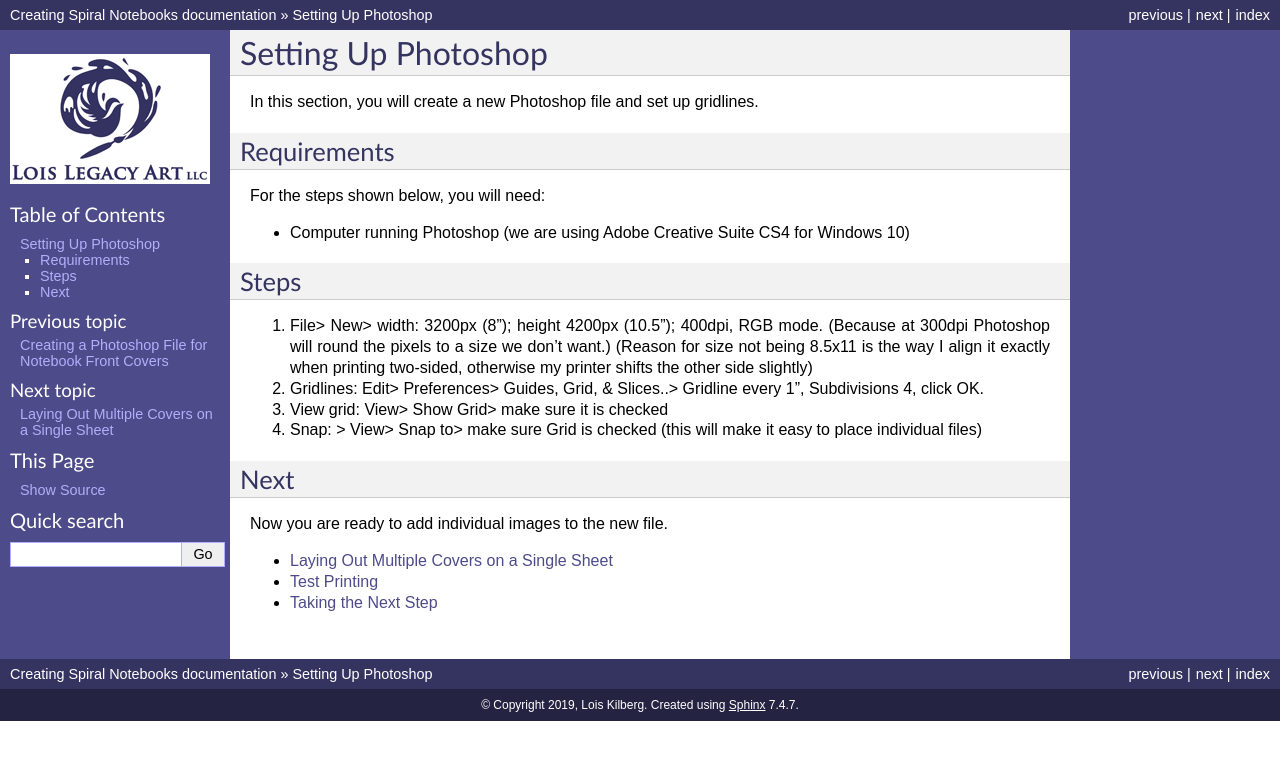
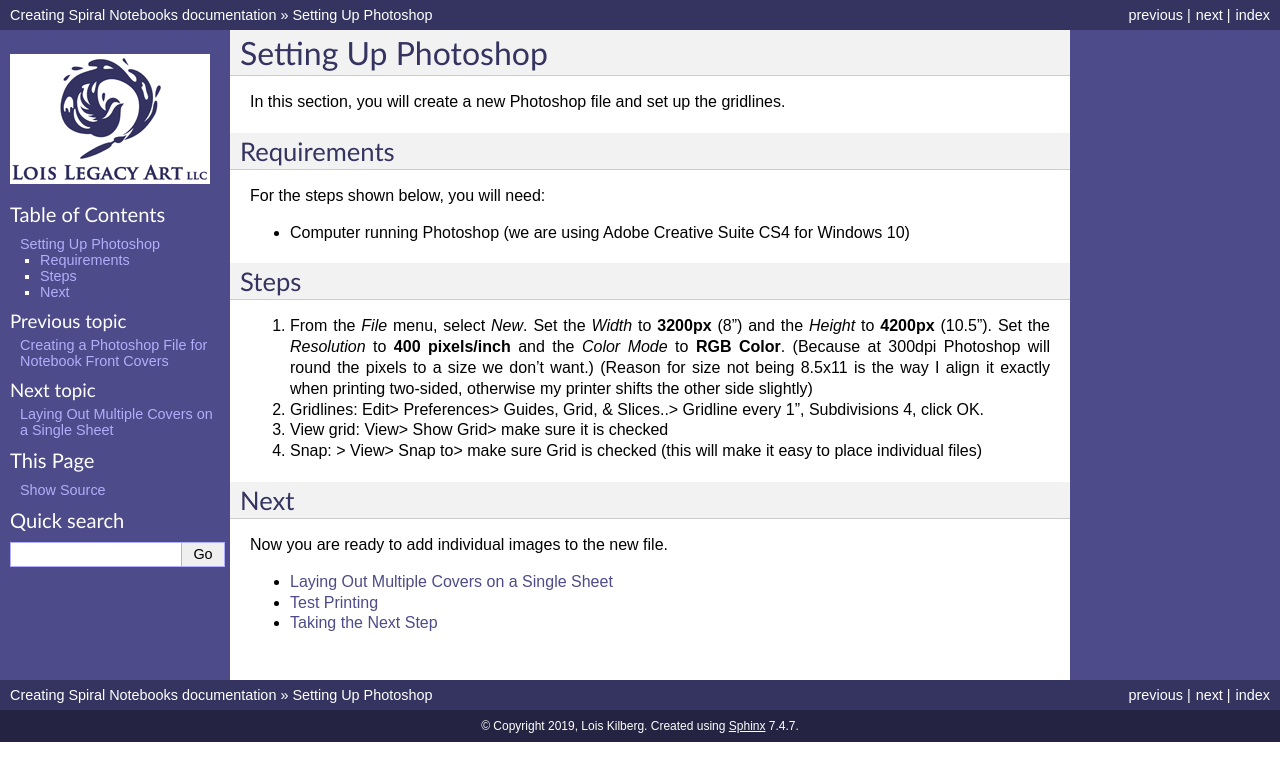
Before and after one commit to loiskilberg/FinalProject, a Sphinx documentation site: the page built from source/01_settingUpPhotoshop.rst, in a window 1280 px wide. Shown: the top 781 px of the page. Built offline with Sphinx 7.4.7, drawn with Linux system fonts in a browser that asks for light colours.

Commit message:
formatting

```diff
--- a/source/01_settingUpPhotoshop.rst
+++ b/source/01_settingUpPhotoshop.rst
@@ -3,7 +3,7 @@
 
 .. index:: Photoshop
 
-In this section, you will create a new Photoshop file and set up gridlines.
+In this section, you will create a new Photoshop file and set up the gridlines.
 
 Requirements
 ============
@@ -16,7 +16,7 @@
 Steps
 =====
 
-#. File> New> width: 3200px (8"); height 4200px (10.5"); 400dpi, RGB mode. (Because at 300dpi Photoshop will round the pixels to a size we don't want.) (Reason for size not being 8.5x11 is the way I align it  exactly when printing two-sided, otherwise my printer shifts the other side slightly)
+#. From the *File* menu, select *New*. Set the *Width* to **3200px** (8") and the *Height* to **4200px** (10.5"). Set the *Resolution* to **400 pixels/inch** and the *Color Mode* to **RGB Color**. (Because at 300dpi Photoshop will round the pixels to a size we don't want.) (Reason for size not being 8.5x11 is the way I align it  exactly when printing two-sided, otherwise my printer shifts the other side slightly)
 #. Gridlines: Edit> Preferences> Guides, Grid, & Slices..> Gridline every 1", Subdivisions 4, click OK.
 #. View grid: View> Show Grid> make sure it is checked
 #. Snap: > View> Snap to> make sure Grid is checked (this will make it easy to place individual files)
```
